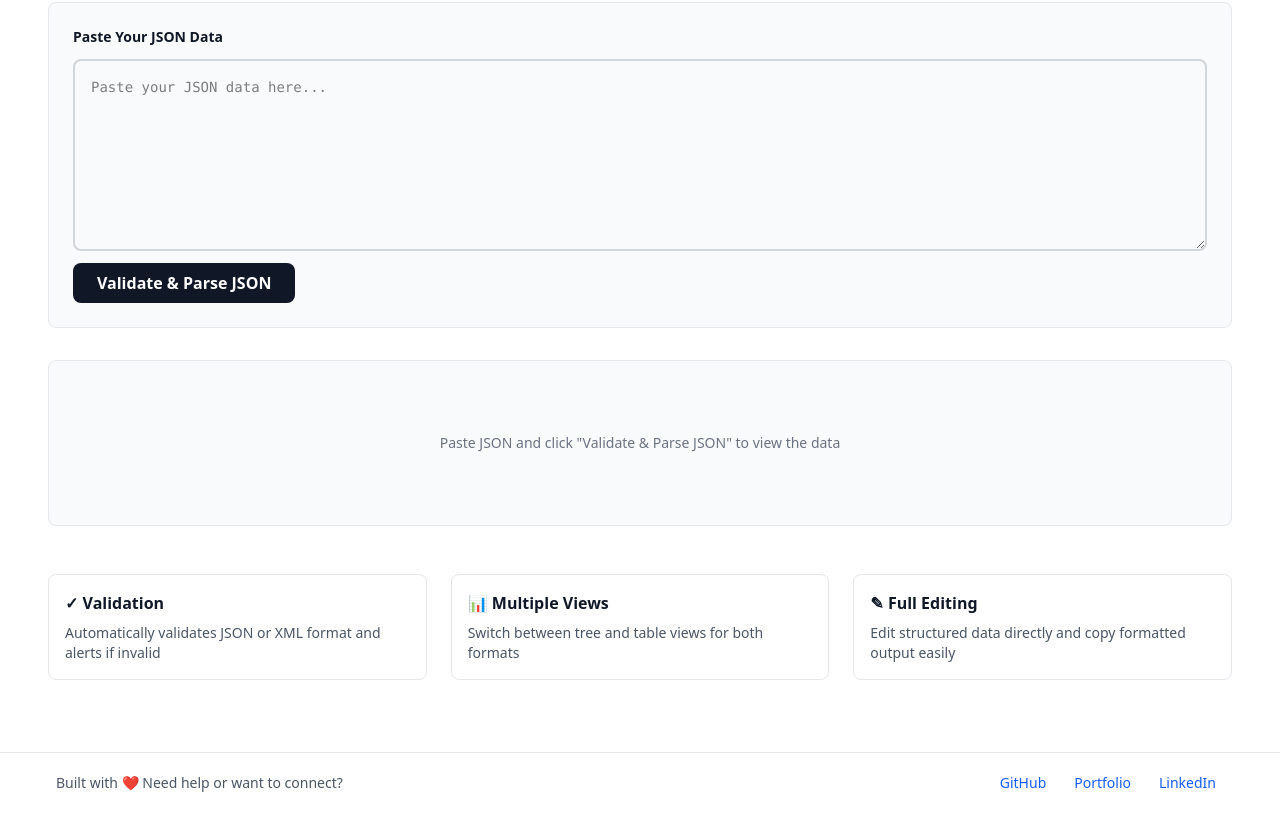
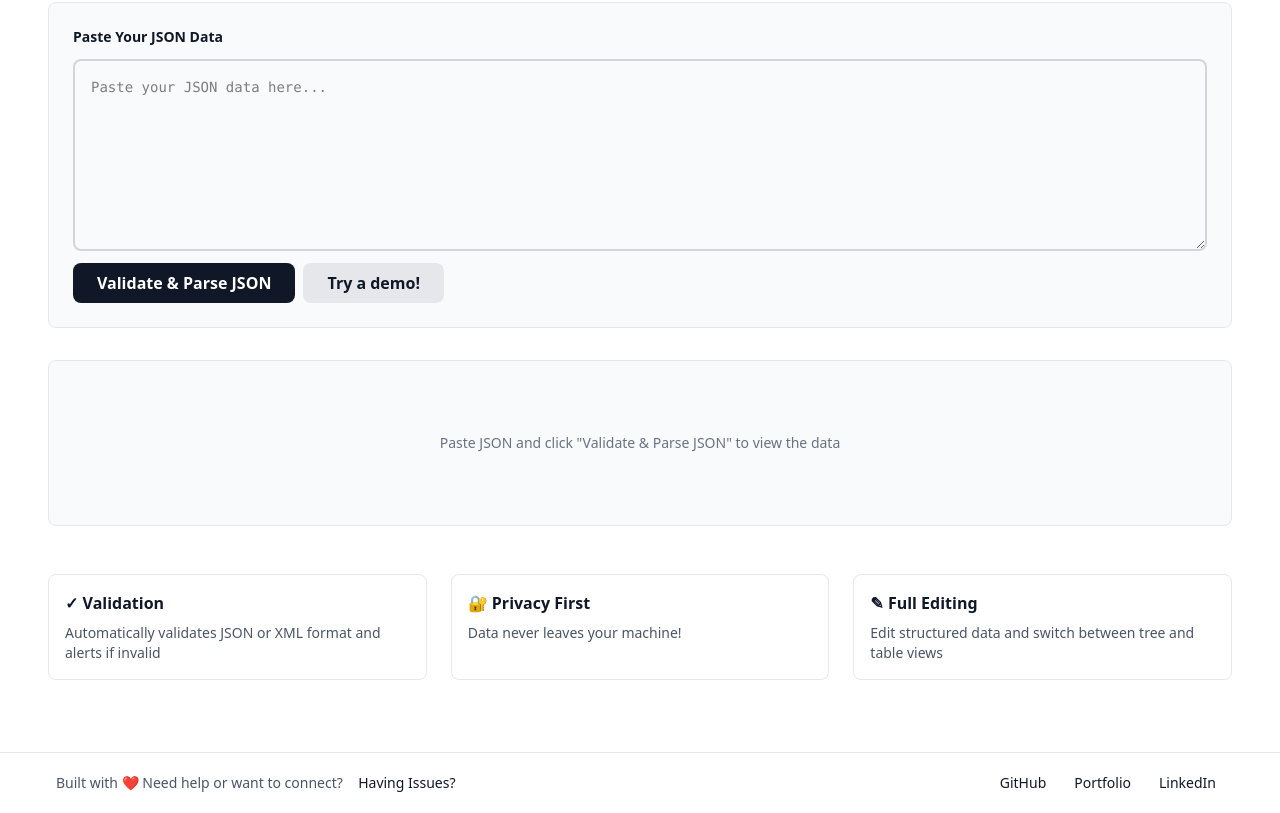
Before and after one commit to Deep0902/JSON-Editor, a Next.js app: page / in a window 1280 px wide. Shown: the part 209-1022 px from the top of the page. Built offline with nearby package versions, Linux system fonts and the light colour scheme.

Commit message:
Added Demo + Footer links

```diff
--- a/app/components/Footer.tsx
+++ b/app/components/Footer.tsx
@@ -5,14 +5,22 @@ const Footer = () => {
     <footer className="mt-10 border-t border-gray-200 bg-white px-6 py-4 text-sm text-gray-600">
       <div className="mx-auto flex items-center justify-between gap-3 md:px-8">
         <p className="text-center text-xs md:text-sm">
-          Built with ❤️ Need help or want to connect?
+          Built with ❤️ Need help or want to connect? &nbsp;
+          <a
+            href="https://github.com/Deep0902/JSON-Editor/issues"
+            target="_blank"
+            rel="noreferrer noopener"
+            className="rounded-md px-2 py-1 font-medium text-gray-900 transition hover:bg-gray-200"
+          >
+            Having Issues?
+          </a>
         </p>
         <div className="flex flex-wrap items-center justify-center gap-3">
           <a
-            href="https://github.com/Deep0902"
+            href="https://github.com/Deep0902/"
             target="_blank"
             rel="noreferrer noopener"
-            className="rounded-md px-2 py-1 font-medium text-blue-600 transition hover:bg-blue-50"
+            className="rounded-md px-2 py-1 font-medium text-gray-900 transition hover:bg-gray-200"
           >
             GitHub
           </a>
@@ -20,7 +28,7 @@ const Footer = () => {
             href="https://deeps-resume.vercel.app/about"
             target="_blank"
             rel="noreferrer noopener"
-            className="rounded-md px-2 py-1 font-medium text-blue-600 transition hover:bg-blue-50"
+            className="rounded-md px-2 py-1 font-medium text-gray-900 transition hover:bg-gray-200"
           >
             Portfolio
           </a>
@@ -28,7 +36,7 @@ const Footer = () => {
             href="https://www.linkedin.com/in/deeprakesh/"
             target="_blank"
             rel="noreferrer noopener"
-            className="rounded-md px-2 py-1 font-medium text-blue-600 transition hover:bg-blue-50"
+            className="rounded-md px-2 py-1 font-medium text-gray-900 transition hover:bg-gray-200"
           >
             LinkedIn
           </a>
--- a/app/components/JSONInput.tsx
+++ b/app/components/JSONInput.tsx
@@ -4,9 +4,10 @@ interface JSONInputProps {
   value: string;
   onChange: (value: string) => void;
   onValidate: () => void;
+  onTryDemo: () => void;
 }
 
-export default function JSONInput({ value, onChange, onValidate }: JSONInputProps) {
+export default function JSONInput({ value, onChange, onValidate, onTryDemo }: JSONInputProps) {
   return (
     <div className="flex flex-col gap-3">
       <label htmlFor="json-input" className="text-sm font-semibold text-gray-900">
@@ -19,12 +20,22 @@ export default function JSONInput({ value, onChange, onValidate }: JSONInputProp
         placeholder="Paste your JSON data here..."
         className="w-full h-48 p-4 border-2 border-gray-300 rounded-lg focus:outline-none focus:border-gray-600 focus:ring-1 focus:ring-gray-400 font-mono text-sm resize-vertical"
       />
+      <div className="flex gap-2">
         <button
           onClick={onValidate}
           className="px-6 py-2 bg-gray-900 text-white font-semibold rounded-lg hover:bg-gray-800 transition-colors duration-200 w-fit"
         >
           Validate & Parse JSON
         </button>
+        <button
+          onClick={onTryDemo}
+          // className="px-6 py-2 bg-white text-gray-900 font-semibold rounded-lg hover:bg-gray-200 transition-colors duration-200 w-fit border border-gray-300 cursor-pointer"
+          className="px-6 py-2 font-semibold rounded-lg transition-colors duration-200 bg-gray-200 text-gray-900 hover:bg-gray-300 cursor-pointer"
+          type="button"
+        >
+          Try a demo!
+        </button>
+      </div>
     </div>
   );
 }
--- a/app/components/JSONTableView.tsx
+++ b/app/components/JSONTableView.tsx
@@ -119,7 +119,7 @@ export default function JSONTableView({ data, onEdit }: JSONTableViewProps) {
               <td className="px-4 py-2 text-gray-900 font-semibold border-r border-gray-200 truncate">
                 {row.key}
               </td>
-              <td className="px-4 py-2 text-gray-700 border-r border-gray-200 break-all font-mono text-xs max-w-xs">
+              <td className="px-4 py-2 text-gray-700 border-r border-gray-200 break-all font-mono text-xs max-w-xs whitespace-nowrap">
                 {editingPath === row.path ? (
                   <input
                     autoFocus
--- a/app/components/XMLInput.tsx
+++ b/app/components/XMLInput.tsx
@@ -1,15 +1,24 @@
-'use client';
+"use client";
 
 interface XMLInputProps {
   value: string;
   onChange: (value: string) => void;
   onValidate: () => void;
+  onTryDemo: () => void;
 }
 
-export default function XMLInput({ value, onChange, onValidate }: XMLInputProps) {
+export default function XMLInput({
+  value,
+  onChange,
+  onValidate,
+  onTryDemo,
+}: XMLInputProps) {
   return (
     <div className="flex flex-col gap-3">
-      <label htmlFor="xml-input" className="text-sm font-semibold text-gray-900">
+      <label
+        htmlFor="xml-input"
+        className="text-sm font-semibold text-gray-900"
+      >
         Paste Your XML Data
       </label>
       <textarea
@@ -19,12 +28,22 @@ export default function XMLInput({ value, onChange, onValidate }: XMLInputProps)
         placeholder="Paste your XML data here..."
         className="w-full h-48 p-4 border-2 border-gray-300 rounded-lg focus:outline-none focus:border-gray-600 focus:ring-1 focus:ring-gray-400 font-mono text-sm resize-vertical"
       />
+      <div className="flex gap-2">
         <button
           onClick={onValidate}
           className="px-6 py-2 bg-gray-900 text-white font-semibold rounded-lg hover:bg-gray-800 transition-colors duration-200 w-fit"
         >
           Validate & Parse XML
         </button>
+        <button
+          onClick={onTryDemo}
+          // className="px-6 py-2 bg-white text-gray-900 font-semibold rounded-lg hover:bg-gray-200 transition-colors duration-200 w-fit border border-gray-300 cursor-pointer"
+          className="px-6 py-2 font-semibold rounded-lg transition-colors duration-200 bg-gray-200 text-gray-900 hover:bg-gray-300 cursor-pointer"
+          type="button"
+        >
+          Try a demo!
+        </button>
+      </div>
     </div>
   );
 }
--- a/app/components/XMLTableView.tsx
+++ b/app/components/XMLTableView.tsx
@@ -82,7 +82,7 @@ export default function XMLTableView({ data, onEdit }: XMLTableViewProps) {
               }`}
             >
               <td className="px-4 py-2 text-gray-900 font-semibold border-r border-gray-200">{row.label}</td>
-              <td className="px-4 py-2 text-gray-700 border-r border-gray-200 break-all font-mono text-xs max-w-xs">
+              <td className="px-4 py-2 text-gray-700 border-r border-gray-200 break-all font-mono text-xs max-w-xs whitespace-nowrap">
                 {row.type === 'element' ? (
                   <span>{row.value}</span>
                 ) : editingPath === row.internalPath ? (
--- a/app/page.tsx
+++ b/app/page.tsx
@@ -53,6 +53,45 @@ export default function Home() {
     setJsonError(null);
   };
 
+  const demoJSON =
+    '{"name":"Tom Cat", "friendName": "Jerry Mouse", "age":20,"city":"New York","skills":["JavaScript","React","Node.js", "Angular"]}';
+
+  const handleTryDemoJSON = () => {
+    setJsonInput(demoJSON);
+    setJsonError(null);
+
+    if (!isValidJSON(demoJSON)) {
+      setJsonError("The demo JSON is invalid.");
+      setParsedJSONData(null);
+      return;
+    }
+
+    const data = parseJSON(demoJSON);
+    setParsedJSONData(data);
+  };
+
+  const demoXML = `<?xml version="1.0" encoding="UTF-8"?>
+<book>
+    <name>A Song of Ice and Fire</name>
+    <author>George R. R. Martin</author>
+    <language>English</language>
+    <genre>Epic fantasy</genre>
+</book>
+`;
+  const handleTryDemoXML = () => {
+    setXmlInput(demoXML);
+    setXmlError(null);
+
+    if (!isValidXML(demoXML)) {
+      setXmlError("The demo XML is invalid.");
+      setParsedXMLData(null);
+      return;
+    }
+
+    const data = parseXML(demoXML);
+    setParsedXMLData(data);
+  };
+
   const handleValidateXML = () => {
     setXmlError(null);
 
@@ -102,7 +141,7 @@ export default function Home() {
         <div className="flex gap-2 border-b border-gray-200 mb-8">
           <button
             onClick={() => setActiveMainTab("json")}
-            className={`px-4 py-2 font-semibold transition-colors duration-200 ${
+            className={`px-4 py-2 font-semibold transition-colors duration-200 cursor-pointer ${
               activeMainTab === "json"
                 ? "border-b-2 border-gray-900 text-gray-900"
                 : "text-gray-600 hover:text-gray-800"
@@ -112,7 +151,7 @@ export default function Home() {
           </button>
           <button
             onClick={() => setActiveMainTab("xml")}
-            className={`px-4 py-2 font-semibold transition-colors duration-200 ${
+            className={`px-4 py-2 font-semibold transition-colors duration-200 cursor-pointer ${
               activeMainTab === "xml"
                 ? "border-b-2 border-gray-900 text-gray-900"
                 : "text-gray-600 hover:text-gray-800"
@@ -131,12 +170,14 @@ export default function Home() {
                 value={jsonInput}
                 onChange={handleJSONInputChange}
                 onValidate={handleValidateJSON}
+                onTryDemo={handleTryDemoJSON}
               />
             ) : (
               <XMLInput
                 value={xmlInput}
                 onChange={handleXMLInputChange}
                 onValidate={handleValidateXML}
+                onTryDemo={handleTryDemoXML}
               />
             )}
           </div>
@@ -213,16 +254,16 @@ export default function Home() {
           </div>
           <div className="p-4 bg-white border border-gray-200 rounded-lg">
             <h3 className="font-semibold text-gray-900 mb-2">
-              📊 Multiple Views
+              🔐 Privacy First
             </h3>
             <p className="text-sm text-gray-600">
-              Switch between tree and table views for both formats
+              Data never leaves your machine!
             </p>
           </div>
           <div className="p-4 bg-white border border-gray-200 rounded-lg">
             <h3 className="font-semibold text-gray-900 mb-2">✎ Full Editing</h3>
             <p className="text-sm text-gray-600">
-              Edit structured data directly and copy formatted output easily
+              Edit structured data and switch between tree and table views
             </p>
           </div>
         </div>
```
Lines whose indentation alone changed are shown as unchanged.
